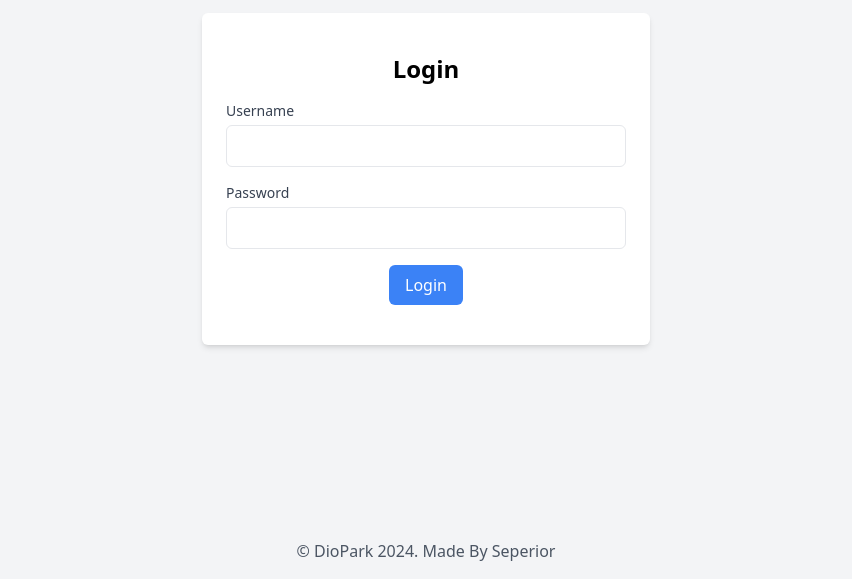
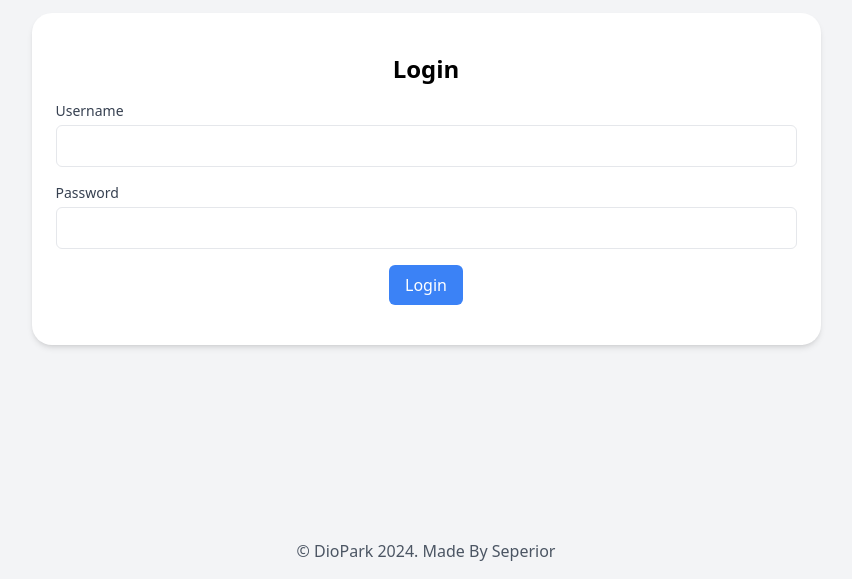
Before and after one commit to ishala/frontEnd_superior, a React (Vite) app: page /login in a window 1280 px wide. Shown: the part 221-800 px from the top of the page, without its empty margins (214-1066 px from the left). Built offline with nearby package versions, Linux system fonts and the light colour scheme.

Commit message:
change maxWidth

```diff
--- a/src/page/Login.jsx
+++ b/src/page/Login.jsx
@@ -15,12 +15,12 @@ function Login() {
 
   const handleSubmit = (event) => {
     event.preventDefault();
-    //logika autentiket
+    //logika autentikasi
   };
 
   return (
-    <div className="flex items-center justify-center min-h-screen bg-gray-100">
-      <div className="max-w-md w-full py-10 px-6 bg-white shadow-md rounded-md">
+    <div className="flex flex-col items-center justify-center min-h-screen bg-gray-100">
+      <div className="max-w-md w-full py-10 px-6 bg-white shadow-md rounded-md" style={{maxWidth: 'calc(55vw - -85px)', borderRadius: '20px'}}>
         <h2 className="text-2xl text-center font-semibold mb-4">Login</h2>
         <form onSubmit={handleSubmit}>
           <div className="mb-4">
--- a/src/page/Register.jsx
+++ b/src/page/Register.jsx
@@ -25,7 +25,7 @@ function Register() {
 
   return (
     <div className="flex items-center justify-center min-h-screen bg-gray-100">
-      <div className="max-w-md w-full py-10 px-6 bg-white shadow-md rounded-md">
+      <div className="max-w-md w-full py-10 px-6 bg-white shadow-md rounded-md" style={{maxWidth: 'calc(55vw - -85px)', borderRadius: '20px'}}>
         <h2 className="text-2xl text-center font-semibold mb-4">Register</h2>
         <form onSubmit={handleSubmit}>
           <div className="mb-4">
```
